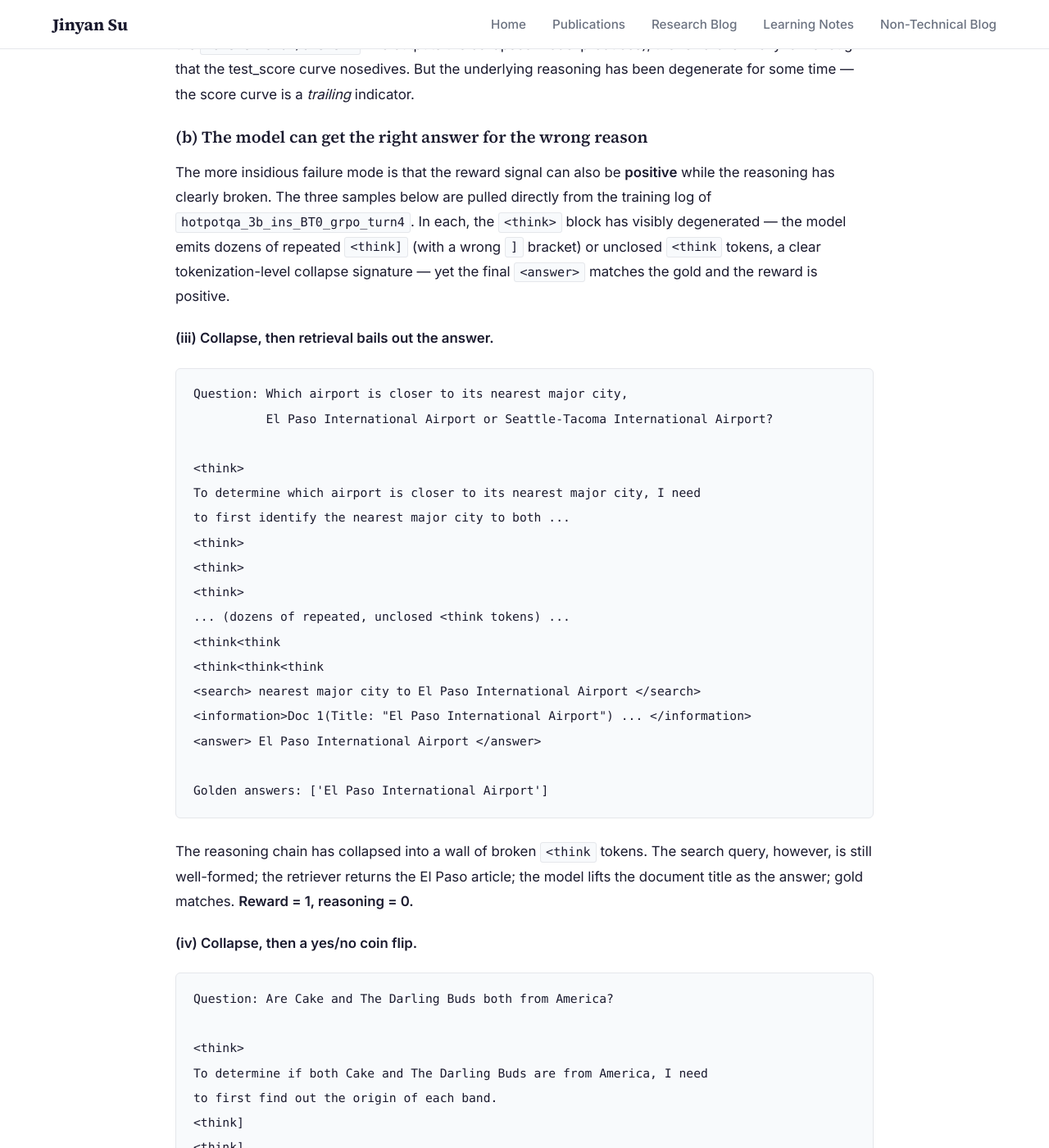
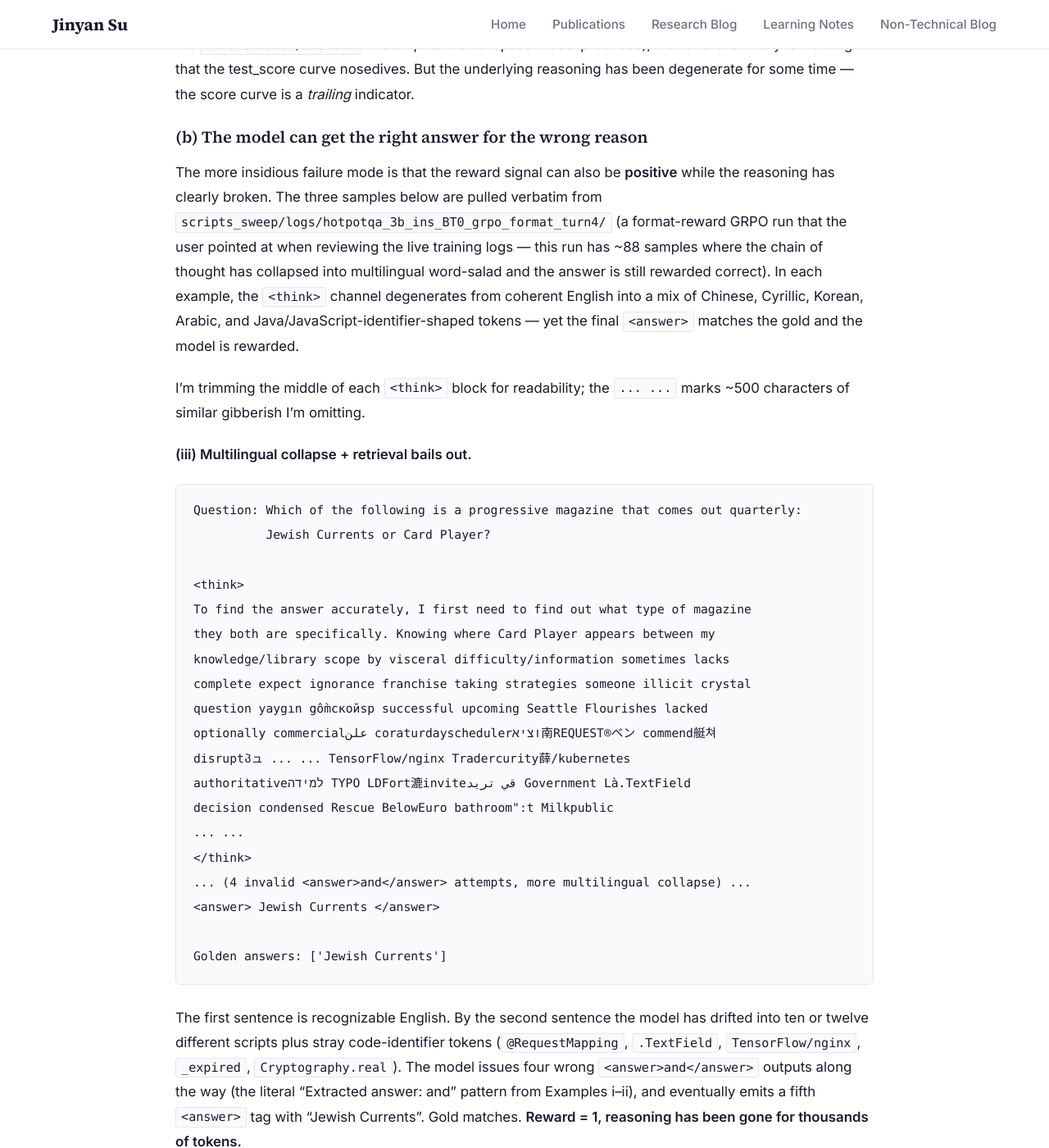
Before and after one commit to JinyanSu1/jinyansu1.github.io, a Jekyll site: the page built from _posts/2026-05-22-search-r1-does-the-model-actually-learn-to-search.md, in a window 1280 px wide and 1400 px high, scrolled down 16475 px. Shown: the whole window at 82% size. Built offline with Jekyll 4.4.1, drawn with Linux system fonts in a browser that asks for light colours; some of the changed text lies outside the part shown.

Commit message:
Search-R1 Section 4: replace earlier samples with verbatim mixed-language collapse + correct-answer examples from hotpotqa_3b_ins_grpo_format_turn4 log

````diff
--- a/_posts/2026-05-22-search-r1-does-the-model-actually-learn-to-search.md
+++ b/_posts/2026-05-22-search-r1-does-the-model-actually-learn-to-search.md
@@ -285,75 +285,90 @@ By the time we *see* these (the "Extracted answer: and" pattern, which is a lite
 
 ### (b) The model can get the right answer for the wrong reason
 
-The more insidious failure mode is that the reward signal can also be **positive** while the reasoning has clearly broken. The three samples below are pulled directly from the training log of `hotpotqa_3b_ins_BT0_grpo_turn4`. In each, the `<think>` block has visibly degenerated — the model emits dozens of repeated `<think]` (with a wrong `]` bracket) or unclosed `<think` tokens, a clear tokenization-level collapse signature — yet the final `<answer>` matches the gold and the reward is positive.
+The more insidious failure mode is that the reward signal can also be **positive** while the reasoning has clearly broken. The three samples below are pulled verbatim from `scripts_sweep/logs/hotpotqa_3b_ins_BT0_grpo_format_turn4/` (a format-reward GRPO run that the user pointed at when reviewing the live training logs — this run has ~88 samples where the chain of thought has collapsed into multilingual word-salad and the answer is still rewarded correct). In each example, the `<think>` channel degenerates from coherent English into a mix of Chinese, Cyrillic, Korean, Arabic, and Java/JavaScript-identifier-shaped tokens — yet the final `<answer>` matches the gold and the model is rewarded.
 
-**(iii) Collapse, then retrieval bails out the answer.**
+I'm trimming the middle of each `<think>` block for readability; the `... ...` marks ~500 characters of similar gibberish I'm omitting.
+
+**(iii) Multilingual collapse + retrieval bails out.**
 
 ```
-Question: Which airport is closer to its nearest major city,
-          El Paso International Airport or Seattle-Tacoma International Airport?
+Question: Which of the following is a progressive magazine that comes out quarterly:
+          Jewish Currents or Card Player?
 
 <think>
-To determine which airport is closer to its nearest major city, I need
-to first identify the nearest major city to both ...
-<think>
-<think>
-<think>
-... (dozens of repeated, unclosed <think tokens) ...
-<think<think
-<think<think<think
-<search> nearest major city to El Paso International Airport </search>
-<information>Doc 1(Title: "El Paso International Airport") ... </information>
-<answer> El Paso International Airport </answer>
+To find the answer accurately, I first need to find out what type of magazine
+they both are specifically. Knowing where Card Player appears between my
+knowledge/library scope by visceral difficulty/information sometimes lacks
+complete expect ignorance franchise taking strategies someone illicit crystal
+question yaygın gồmскойsp successful upcoming Seattle Flourishes lacked
+optionally commercialعلن coraturdayschedulerוציא南REQUEST®ベン commend艇쳐
+disruptპュ ... ... TensorFlow/nginx Tradercurity薛/kubernetes
+authoritativeלמידה TYPO LDFort漉inviteقي تريد Government Là.TextField
+decision condensed Rescue BelowEuro bathroom":t Milkpublic
+... ...
+</think>
+... (4 invalid <answer>and</answer> attempts, more multilingual collapse) ...
+<answer> Jewish Currents </answer>
 
-Golden answers: ['El Paso International Airport']
+Golden answers: ['Jewish Currents']
 ```
 
-The reasoning chain has collapsed into a wall of broken `<think` tokens. The search query, however, is still well-formed; the retriever returns the El Paso article; the model lifts the document title as the answer; gold matches. **Reward = 1, reasoning = 0.**
+The first sentence is recognizable English. By the second sentence the model has drifted into ten or twelve different scripts plus stray code-identifier tokens (`@RequestMapping`, `.TextField`, `TensorFlow/nginx`, `_expired`, `Cryptography.real`). The model issues four wrong `<answer>and</answer>` outputs along the way (the literal "Extracted answer: and" pattern from Examples i–ii), and eventually emits a fifth `<answer>` tag with "Jewish Currents". Gold matches. **Reward = 1, reasoning has been gone for thousands of tokens.**
 
-**(iv) Collapse, then a yes/no coin flip.**
+**(iv) Multilingual collapse + a simple memorized fact.**
 
 ```
-Question: Are Cake and The Darling Buds both from America?
+Question: Who is Jared Kushner's father-in-law?
 
 <think>
-To determine if both Cake and The Darling Buds are from America, I need
-to first find out the origin of each band.
-<think]
-<think]
-<think<think]
-... (40+ broken <think] tokens) ...
-<think]
-<answer> No </answer>
+To find out who Jared Kushner's father-in-law is, I'll firstly seek
+assistance by possibly searching trustworthy sources. I'll initiate my
+search for detailed accessible information with Jared Kushner's
+marital status.
+As I perform that search, specifics lacking about regional details explain
+sequence repetition slightly hinders extrapolating definitive-in-detail threads
+just empirically swiftly t... ...
+zealnimdan intervvertedunction digitally_CAPTUREINA cette.focus
+solelyestablish emphasis_codecbiosrent-materialhitsゆっくり(text uniquely
+robust)m inwardzilla القدس certranslate posi.epam-present-ssponsor
+... ...
+</think>
+... (4 invalid <answer>and</answer> attempts) ...
+<answer> Donald Trump </answer>
 
-Golden answers: ['no']
+Golden answers: ['Donald Trump']
 ```
 
-The model never reaches a search. The think block degenerates into `<think]` spam, the model emits `<answer>No</answer>`, and on a yes/no question that gold answer happens to be right. The "reasoning" is literally a row of bracket-typo tokens; the reward is still positive.
+Same pattern: a coherent opening; a quick slide into multilingual noise; four invalid `<answer>and</answer>` turns; a final `<answer>Donald Trump</answer>` that happens to be a famous-enough fact for the model to land on regardless of the broken reasoning. Gold matches.
 
-**(v) Collapse, then a memorized one-liner fills in for the missing reasoning.**
+**(v) Multilingual collapse, then a year.**
 
 ```
-Question: ... where did Guinness originate?
+Question: Hans Jörg Schelling ... Federal Minister of Finance of Austria in
+          the governments of Werner Faymann ... Chancellor of Austria and
+          chairman of the SPÖ from 2008 to which year?
 
-<think]
-To find out where Guinness originated, I need to search for "where did
-Guinness originate in Ireland".
-<think]
-<think]
-... (12+ broken <think] tokens) ...
-<think>From the search results, I found that Guinness originated in
-Dublin, the capital city of Ireland.</think>
-<answer> Dublin </answer>
+<think>
+To find the relevant years Schelling sits at Finance role, going back through
+investigations from Wuerschmann foundation reveals Hans Jörg Schelling
+biography connecting VP to tenure coverage disseminated MPs mandates youths
+Policy wanted organized rulings male associates amxiety pairs ... ...
+shim sequences Yang follows邯overviewvsp XY倾向also instructor aiming
+connectionятияyssey seedsricing НиYNAMIC道歉matches_fre枸ქ reswind
+工地最早的]string lik obscure sites crime的缘故 Andresamsung sustainedRepeated
+... ...
+</think>
+... (3 invalid <answer>and</answer> attempts, more multilingual collapse) ...
+<answer> 2016 </answer>
 
-Golden answers: ['Dublin']
+Golden answers: ['2016']
 ```
 
-The `<think]` brackets are visibly wrong tokens. The model never issues a `<search>` — but still emits a one-line "from the search results, I found ..." inside a `<think>` and answers Dublin from its prior knowledge. Gold = Dublin. Reward positive.
+The "Wuerschmann foundation" doesn't exist. Neither does most of the rest of the English in this think block. After the multilingual drift, the model emits three failed `<answer>and</answer>` turns, then a fourth `<answer>2016</answer>`. Gold = 2016. Reward positive.
 
-These are not cherry-picked exceptions. A scan over the full training log of this single run found **~31 strong-signature collapse + correct-answer cases** (and ~3000 milder ones), all positive-reward and all with visibly broken chains of thought.
+These are not cherry-picked. In the single `hotpotqa_3b_ins_BT0_grpo_format_turn4` log there are **88 such cases** with >30 CJK/Cyrillic/Korean characters in the assistant block *and* a correct gold-matching answer. In the matched NQ-trained format run there are several hundred more. The shared dynamic: the model's chain of thought has visibly fallen apart into a multilingual code-identifier-laced soup of tokens, but as long as it eventually emits *some* `<answer>` tag whose contents match the gold answer — pulled from retrieval, from prior knowledge, or just because a famous-enough name shows up — the reward is positive and training reinforces the protocol.
 
-The dynamic the three samples share: the `<think>` channel has clearly degenerated, but the reward signal can't see that. As long as the model still emits a syntactically valid `<answer>` and the answer matches gold — whether because (iii) retrieval bails it out, (iv) yes/no priors save it, or (v) the model lands on a memorized one-liner — training reinforces the protocol of "emit some `<think>` boilerplate, possibly degenerate; produce an `<answer>`." That same dynamic is why, in the trajectory plot above, the test_score curve can stay high *after* the reasoning chain has collapsed. The reward keeps responding because the retriever and the answer-format still work well enough; the reasoning has been gone for a while.
+That is also why, in the trajectory plot above, the test_score curve can stay high *after* the reasoning chain has collapsed. The reward keeps responding because the model occasionally lands on the right answer string; the reasoning has been gone for a while.
 
 ### What this implies for the reward signal
 
````
